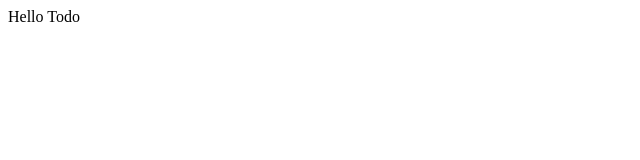
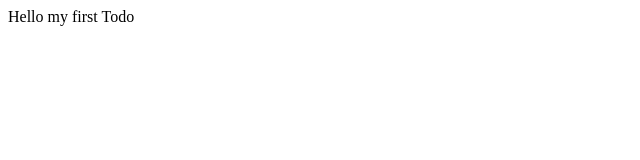
Before and after one commit to Yobuligo/demo-blog.react, a Next.js app: page /todos/Todo in a window 1280 px wide. Shown: the top 160 px of the page, without its empty margins (0-640 px from the left). Built offline with nearby package versions, Linux system fonts and the light colour scheme.

Commit message:
Separate Todo and TodoPage

```diff
--- /dev/null
+++ b/src/components/Todo.tsx
@@ -0,0 +1,3 @@
+export const Todo: React.FC = () => {
+  return <>Hello my first Todo</>;
+};
--- a/src/pages/todos/Todo.tsx
+++ b/src/pages/todos/Todo.tsx
@@ -1,5 +1,7 @@
-const Todo: React.FC = () => {
-  return <>Hello Todo</>;
+import { Todo } from "@/components/Todo";
+
+const TodoPage: React.FC = () => {
+  return <Todo />;
 };
 
-export default Todo;
+export default TodoPage;
```
